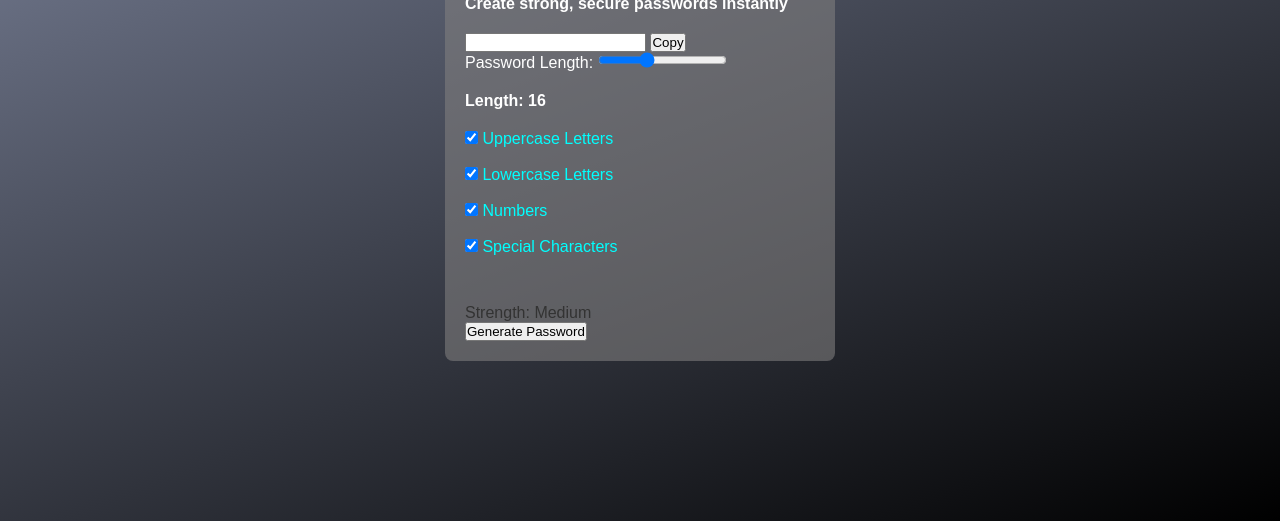
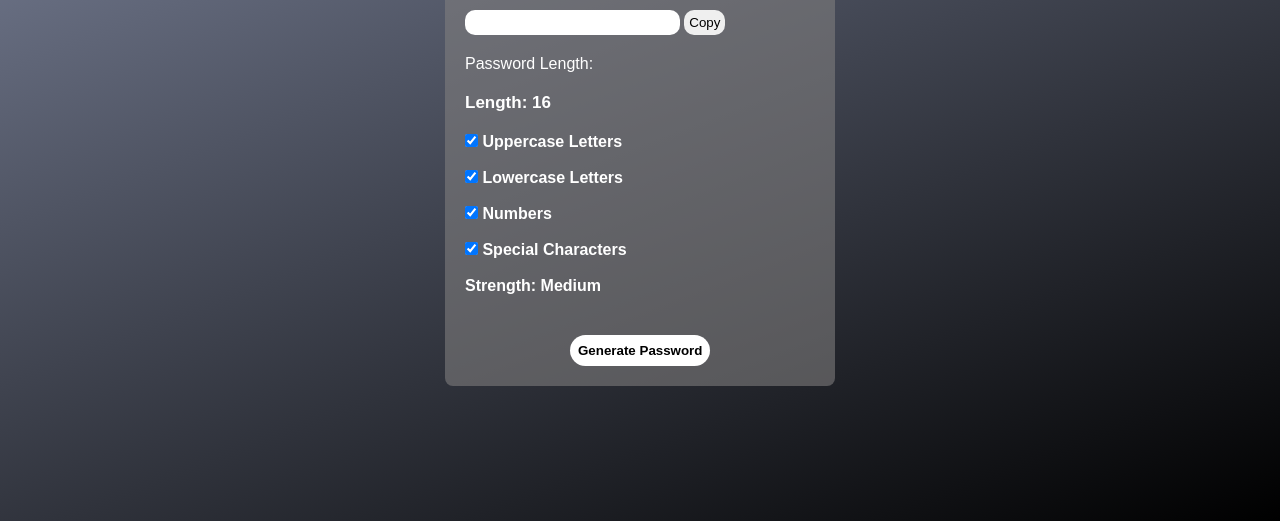
Before and after one commit to sayanghosh24/Random-Password-Genarator, a plain HTML site: page index.htm in a window 1280 px wide. Shown: the part 279-800 px from the top of the page. Drawn offline with Linux system fonts and the light colour scheme.

Commit message:
Update style.css

```diff
--- a/style.css
+++ b/style.css
@@ -1,7 +1,8 @@
-*{
+* {
     margin: 0;
     padding: 0;
 }
+
 body {
     font-family: Arial, sans-serif;
     background: linear-gradient(339deg, #000000, #2c3a6496);
@@ -21,14 +22,57 @@ body {
 
 }
 
-.container p{
+.container h1{
+    color: #ffffff;
+}
+
+.container p {
     font-weight: bolder;
     margin-top: 20px;
     margin-bottom: 20px;
     color: #ffffff;
+    font-size: 17px;
 }
 
-.check-box{
-    color: aqua;
-    margin-bottom: 30px;
+#password{
+    width: 16vw;
+    padding: 5px;
+    border-radius: 10px;
+    border: none;
+    margin-bottom: 20px;
 }
+.length{
+    width: 10vw;
+    position: absolute;
+    top: 260px;
+    margin-left: 10px;
+}
+.copy-btn{
+    padding: 5px;
+    border: none;
+    border-radius: 10px;
+    cursor: pointer;
+}
+.check-box {
+    font-weight: bold;
+    color: #ffffff;
+
+}
+
+#strength{
+    margin-bottom: 20px;
+    font-weight: bold;
+    color: #ffffff;
+}
+
+.generate-btn{
+    background-color: #ffffff;
+    color: #000000;
+    padding: 8px;
+    border: none;
+    border-radius: 50px;
+    margin-left: 30%;
+    margin-top: 20px;
+    cursor: pointer;
+    font-weight: bolder;
+}
```
